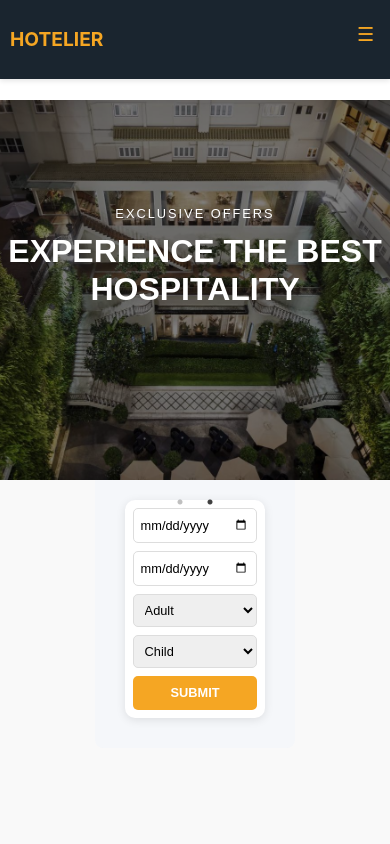
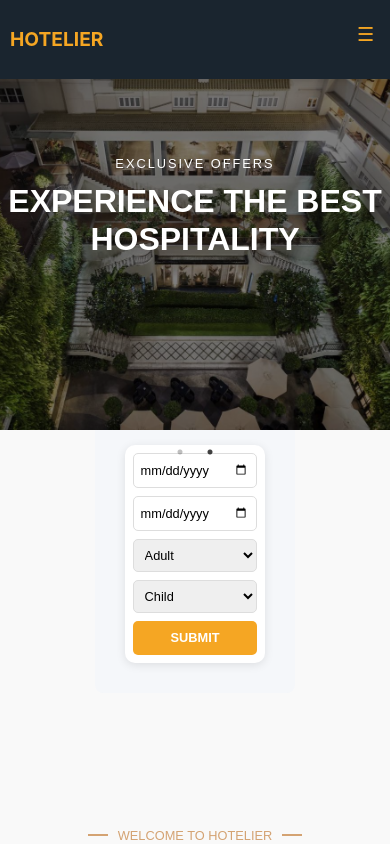
Before and after one commit to Dton04/BookingHotel, a React (Create React App) app in the folder client/: page / in a window 390 px wide. Shown: the top 844 px of the page. Built offline with nearby package versions, Linux system fonts and the light colour scheme; no server answers.

Commit message:
chỉnh responsive

```diff
--- a/client/src/App.js
+++ b/client/src/App.js
@@ -14,6 +14,7 @@ import Registerscreen from './screens/Auth/Registerscreen';
 import LoginScreen from './screens/Auth/Loginscreen';
 import StaffManagement from './components/StaffManagement';
 import UserManagement from './components/UserManagement';
+import HistoryBookings from './components/HistoryBookings';
 
 // Component bảo vệ route cho admin
 const AdminRoute = ({ children }) => {
@@ -63,6 +64,7 @@ function App() {
               </ProtectedRoute>
             }
           />
+          <Route path="/bookings" element={<HistoryBookings />} />
         </Routes>
         <Footer />
       </div>
--- a/client/src/css/Contact.css
+++ b/client/src/css/Contact.css
@@ -1,7 +1,7 @@
 /* Base Styles */
 .contact-page {
   font-family: 'Arial', sans-serif;
-  max-width: 1500px;
+  max-width: 1400px;
   margin: 0 auto;
   padding: none;
   color: #333;
--- a/client/src/css/about.css
+++ b/client/src/css/about.css
@@ -3,7 +3,7 @@
 /* About Page Styles */
 .about-page {
   font-family: 'Arial', sans-serif;
-  max-width: 1500px;
+  max-width: 1400px;
   margin: 0 auto;
   padding: none;
   color: #333;
--- a/client/src/css/banner.css
+++ b/client/src/css/banner.css
@@ -160,11 +160,11 @@
 /* Responsive cho Desktop (992px - 1200px) */
 @media (max-width: 1200px) {
   .banner {
-    height: 80vh;
+    height: 50vh;
   }
 
   .banner-slide {
-    height: 80vh;
+    height: 50vh;
   }
 
   .banner-subtitle {
@@ -188,11 +188,11 @@
 /* Responsive cho Tablet (768px - 991px) */
 @media (max-width: 991px) {
   .banner {
-    height: 70vh;
+    height: 45vh;
   }
 
   .banner-slide {
-    height: 70vh;
+    height: 45vh;
   }
 
   .banner-subtitle {
@@ -216,8 +216,9 @@
 /* Responsive cho Mobile (<768px) */
 @media (max-width: 767px) {
   .banner {
+    margin-top: 0; /* Xóa khoảng cách thừa phía trên */
     height: 60vh;
-    margin-top: 0; /* Xóa khoảng cách thừa phía trên */
+
   }
 
   .banner-slide {
@@ -251,12 +252,12 @@
 /* Responsive cho Mobile nhỏ (<576px) */
 @media (max-width: 576px) {
   .banner {
-    height: 50vh;
+    height: 40vh;
     margin-top: 0; /* Đảm bảo không có khoảng cách thừa */
   }
 
   .banner-slide {
-    height: 50vh;
+    height: 40vh;
   }
 
   .banner-subtitle {
--- a/client/src/css/booking-form.css
+++ b/client/src/css/booking-form.css
@@ -70,6 +70,10 @@
 
 /* Responsive cho Desktop (992px - 1200px) */
 @media (max-width: 1200px) {
+  .booking-form {
+    margin-top: 180px; /* Thêm khoảng cách phía trên để xích xuống */
+  }
+
   .booking-form form {
     padding: 15px;
   }
@@ -77,7 +81,7 @@
   .booking-form input,
   .booking-form select {
     width: 140px;
-    padding: 10px;
+    padding: 10px; /* Sửa padding từ 30px thành 10px để tránh quá lớn */
     font-size: 1rem;
   }
 
@@ -89,6 +93,9 @@
 
 /* Responsive cho Tablet (768px - 991px) */
 @media (max-width: 991px) {
+  .booking-form{
+    margin-top: 30px;
+  }
   .booking-form form {
     padding: 15px;
     gap: 10px;
@@ -110,26 +117,26 @@
 /* Responsive cho Mobile (<768px) */
 @media (max-width: 767px) {
   .booking-form {
-    margin: 15px 0;
+    margin: 10px 0; /* Giảm khoảng cách phía trên để sát banner */
   }
 
   .booking-form form {
     flex-direction: column; /* Xếp các phần tử thành cột */
     padding: 15px;
-    gap: 15px;
+    gap: 12px; /* Giảm khoảng cách giữa các phần tử */
   }
 
   .booking-form input,
   .booking-form select {
     width: 100%; /* Chiếm toàn bộ chiều rộng */
-    max-width: 300px; /* Giới hạn chiều rộng tối đa */
+    max-width: 350px; /* Tăng max-width để phù hợp với banner */
     padding: 10px;
     font-size: 0.9rem;
   }
 
   .booking-form button {
     width: 100%;
-    max-width: 300px;
+    max-width: 350px;
     padding: 10px;
     font-size: 0.9rem;
   }
@@ -138,7 +145,7 @@
 /* Responsive cho Mobile nhỏ (<576px) */
 @media (max-width: 576px) {
   .booking-form {
-    margin: 10px 0;
+    margin: 5px 0; /* Giảm thêm khoảng cách để sát banner */
   }
 
   .booking-form form {
@@ -148,11 +155,13 @@
 
   .booking-form input,
   .booking-form select {
+    max-width: 320px; /* Giảm max-width để phù hợp với màn hình nhỏ */
     padding: 8px;
     font-size: 0.85rem;
   }
 
   .booking-form button {
+    max-width: 320px;
     padding: 8px;
     font-size: 0.85rem;
   }
@@ -167,11 +176,13 @@
 
   .booking-form input,
   .booking-form select {
+    max-width: 280px; /* Giảm thêm max-width */
     padding: 7px;
     font-size: 0.8rem;
   }
 
   .booking-form button {
+    max-width: 280px;
     padding: 7px;
     font-size: 0.8rem;
   }
@@ -186,11 +197,13 @@
 
   .booking-form input,
   .booking-form select {
+    max-width: 250px; /* Giảm max-width cho màn hình rất nhỏ */
     padding: 6px;
     font-size: 0.75rem;
   }
 
   .booking-form button {
+    max-width: 250px;
     padding: 6px;
     font-size: 0.75rem;
   }
--- a/client/src/css/homescreen.css
+++ b/client/src/css/homescreen.css
@@ -1,6 +1,6 @@
 .homescreen {
   font-family: 'Arial', sans-serif;
-  max-width: 1500px;
+  max-width: 1400px;
   margin: 0 auto;
   padding: none;
   color: #333;
--- a/client/src/css/navbar.css
+++ b/client/src/css/navbar.css
@@ -1,5 +1,5 @@
 .header {
-  max-width: 1500px;
+  max-width: 1400px;
   margin: 0 auto;
   background-color: #1a252f;
   color: #e69500;
@@ -189,6 +189,10 @@
 
 /* Tablet (768px - 991px) */
 @media (max-width: 991px) {
+  body {
+    padding-top: 90px; /* Điều chỉnh padding-top cho tablet */
+  }
+
   .top-bar {
     flex-direction: row;
     justify-content: space-between;
@@ -246,6 +250,10 @@
 
 /* Mobile (dưới 768px) */
 @media (max-width: 767px) {
+  body {
+    padding-top: 60px; /* Điều chỉnh padding-top cho mobile */
+  }
+
   .top-bar {
     padding: 8px 10px;
   }
@@ -351,6 +359,10 @@
 
 /* Mobile nhỏ hơn (dưới 576px) */
 @media (max-width: 576px) {
+  body {
+    padding-top: 50px; /* Điều chỉnh padding-top cho mobile nhỏ */
+  }
+
   .top-bar {
     padding: 5px 10px;
   }
@@ -393,8 +405,3 @@
     height: 10px;
   }
 }
-
-/* Đảm bảo nội dung không bị che */
-body {
-  padding-top: 100px; /* top-bar + navbar height */
-}
--- a/client/src/css/ourteam.css
+++ b/client/src/css/ourteam.css
@@ -2,7 +2,7 @@
 /* Base Styles */
 .our-team-page {
    font-family: 'Arial', sans-serif;
-   max-width: 1500px;
+   max-width: 1400px;
    margin: 0 auto;
    padding: none;
    color: #333;
--- a/client/src/css/rooms.css
+++ b/client/src/css/rooms.css
@@ -2,7 +2,7 @@
 
 .room-page {
   font-family: 'Poppins', sans-serif;
-  max-width: 1500px;
+  max-width: 1400px;
   margin: 0 auto;
   color: #333;
   background-color: #f9f9f9;
--- a/client/src/css/services.css
+++ b/client/src/css/services.css
@@ -1,7 +1,7 @@
 /* services.css */
 .services-page {
   font-family: 'Arial', sans-serif;
-  max-width: 1500px;
+  max-width: 1400px;
   margin: 0 auto;
   padding: none;
   color: #333;
--- a/client/src/css/testimonial.css
+++ b/client/src/css/testimonial.css
@@ -3,7 +3,7 @@
 /* Page Container */
 .testimonial-page {
   width: 100%;
-  max-width: 1500px;
+  max-width: 1400px;
   margin: 0 auto;
   overflow: hidden;
   min-height: 100vh;
```
